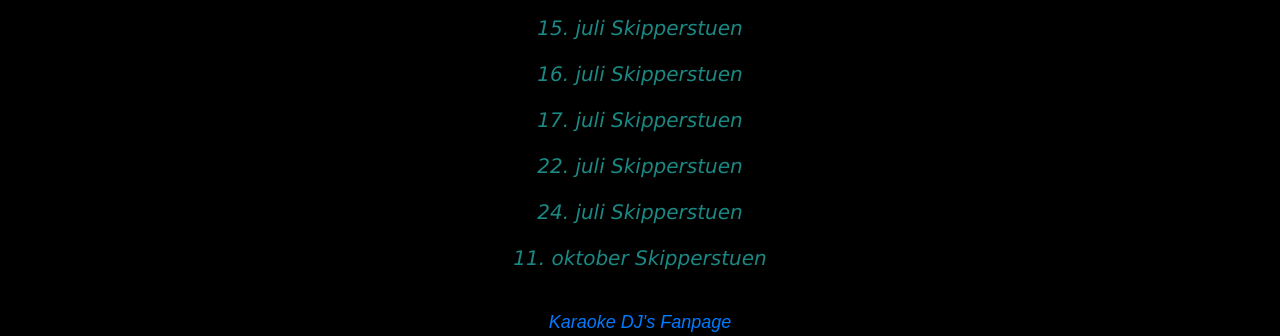
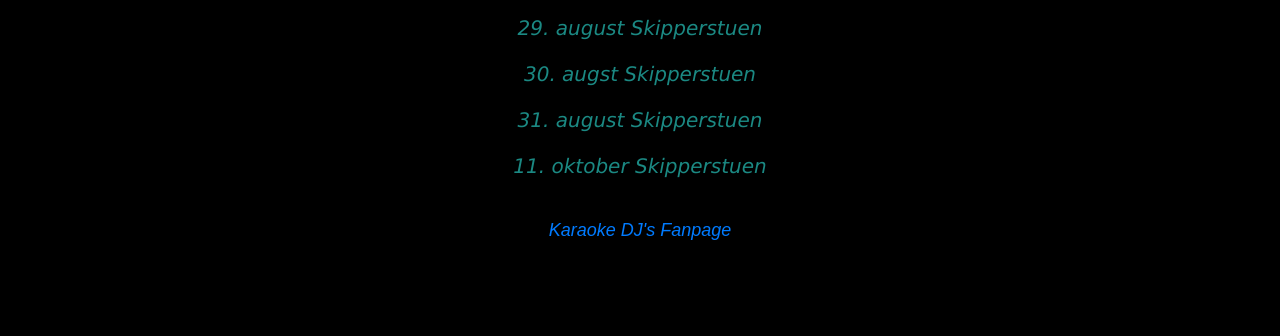
Before and after one commit to djDracosia/hjemmeside, a plain HTML site: page index.html in a window 1280 px wide. Shown: the part 541-877 px from the top of the page. After the commit the page ends 800 px from the top, so only its background shows below. Drawn offline with nearby package versions, Linux system fonts and the light colour scheme.

Commit message:
Add files via upload

```diff
--- a/index.html
+++ b/index.html
@@ -120,13 +120,9 @@
     <div class="event-section">
         <h2>Upcoming events:</h2>
         <p>Bergen</p>
-        <p>8. juli Skipperstuen</p>
-        <p>10. juli Skipperstuen</p>
-        <p>15. juli Skipperstuen</p>
-        <p>16. juli Skipperstuen</p>
-        <p>17. juli Skipperstuen</p>
-        <p>22. juli Skipperstuen</p>
-        <P>24. juli Skipperstuen</P>
+        <p>29. august Skipperstuen</p>
+        <p>30. augst Skipperstuen</p>
+        <p>31. august Skipperstuen</p>
         <p>11. oktober Skipperstuen</p>
     </div>
 
```
